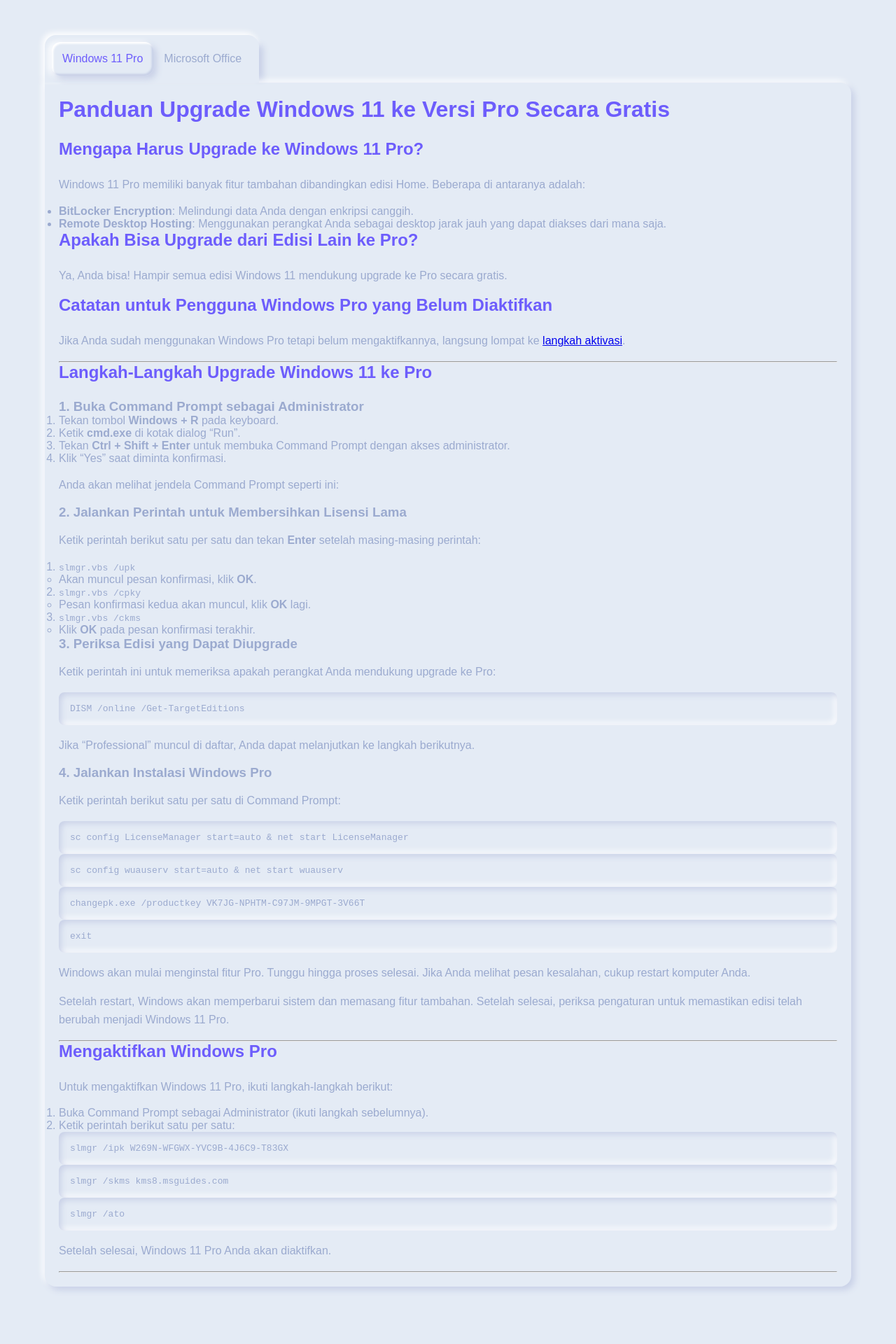
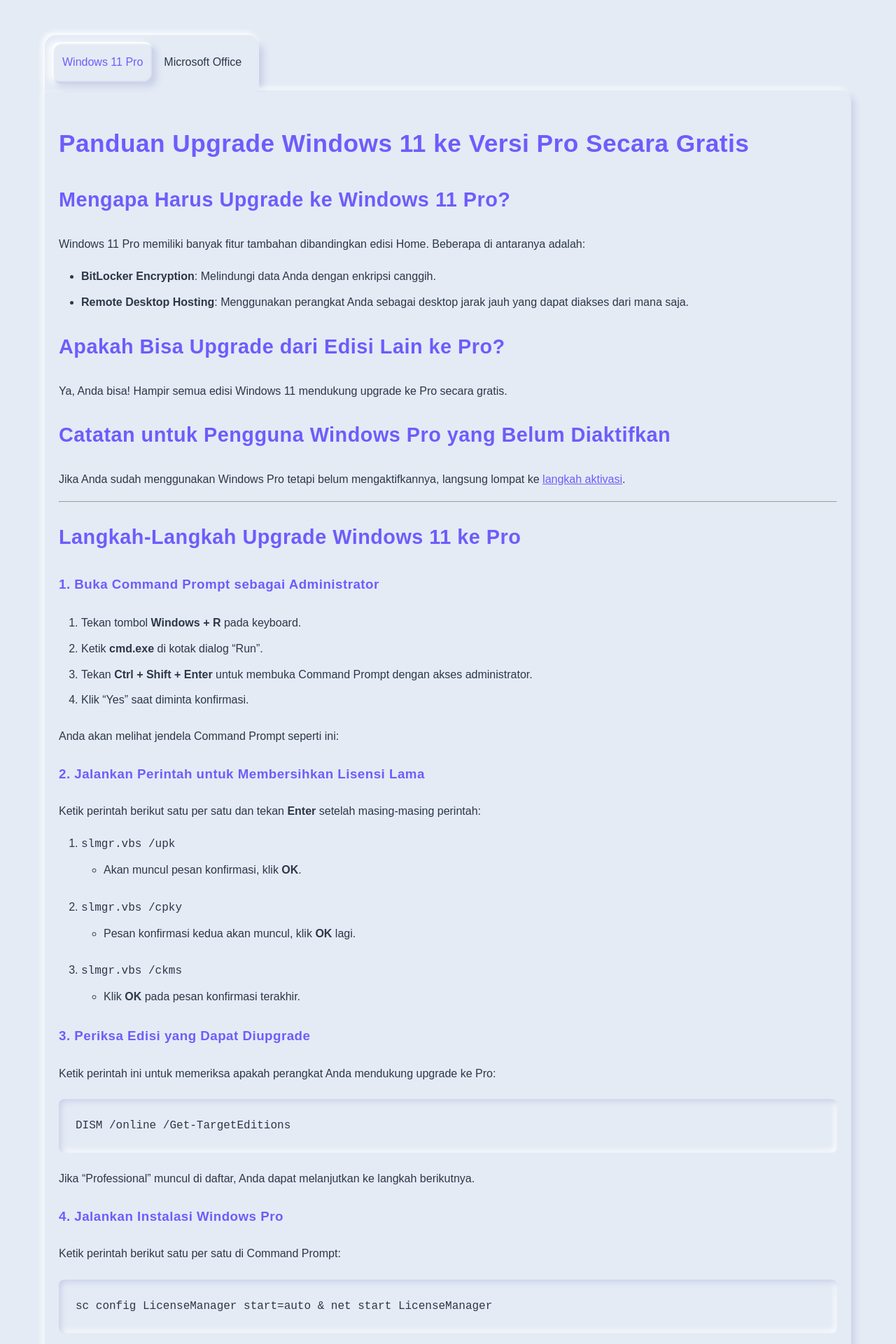
Before and after one commit to hndrapratamaa/Activate-Windows-11-Pro-for-free, a Jekyll site: the page built from index.md, in a window 1280 px wide. Shown: the top 1920 px of the page at 70% size. Built offline with Jekyll 4.4.1, drawn with Linux system fonts in a browser that asks for light colours.

Commit message:
Update neumorphic.css

```diff
--- a/assets/css/neumorphic.css
+++ b/assets/css/neumorphic.css
@@ -1,16 +1,8 @@
+/* Reset & Base Styles */
 * {
   margin: 0;
   padding: 0;
   box-sizing: border-box;
-}
-
-body {
-	display: flex;
-	padding-top: 50px;
-	justify-content: center;
-	font-family: "Poppins", sans-serif;
-	background-color: var(--bg-gray);
-	color: #9baacf;
 }
 
 :root {
@@ -18,8 +10,21 @@ body {
   --shadow-gray: #c8d0e7;
   --bg-gray: #e4ebf5;
   --text-purple: #6d5dfc;
+  --text-primary: #2d3748;
 }
 
+body {
+  display: flex;
+  padding-top: 50px;
+  justify-content: center;
+  font-family: "Poppins", sans-serif !important;
+  background-color: var(--bg-gray) !important;
+  color: var(--text-primary) !important;
+  line-height: 1.8 !important;
+  font-size: 16px !important;
+}
+
+/* Tabs Component */
 .tabs {
   width: 90%;
 }
@@ -38,8 +43,7 @@ body {
 .tabs .tabs--nav span {
   padding: 15px;
   display: block;
-	transition-delay: 0s;
-	transition-duration: 0.5s;
+  transition: all 0.5s;
   border-radius: 0.75rem;
   cursor: pointer;
 }
@@ -55,22 +59,15 @@ body {
 .tabs .tabs--nav span.active {
   color: var(--text-purple);
   transition-delay: 0.25s;
-	transition-duration: 0.5s;
 }
 
 .tabs .tabs--nav span:not(.active):hover {
-	/* 	box-shadow: inset 0.15em 0.15em 0.15em var(--shadow-white),
-		inset -0.15em -0.15em 0.15em var(--shadow-gray),
-		0.3rem 0.3rem 0.6rem var(--shadow-gray),
-		-0.3rem -0rem 0.6rem var(--shadow-white); */
   box-shadow: inset 0.2rem 0.2rem 0.5rem var(--shadow-gray),
     inset -0.2rem -0.2rem 0.5rem var(--shadow-white);
 }
 
 .tabs .tabs--nav .tabs--fx {
   position: absolute;
-	/* 	box-shadow: inset 0.2rem 0.2rem 0.5rem var(--shadow-gray),
-		inset -0.2rem -0.2rem 0.5rem var(--shadow-white); */
   box-shadow: inset 0.15em 0.15em 0.15em var(--shadow-white),
     inset -0.15em -0.15em 0.15em var(--shadow-gray),
     0.3rem 0.3rem 0.6rem var(--shadow-gray),
@@ -87,24 +84,62 @@ body {
   background-color: var(--bg-gray);
 }
 
-.tabs .tabs--content h2 {
-	color: var(--text-purple);
+/* Markdown Content Overrides */
+.markdown-body {
+  all: revert;
+  font-family: 'Poppins', sans-serif !important;
 }
 
-.tabs--content h1, .tabs--content h2 {
-    color: var(--text-purple);
-    margin-bottom: 1.5rem;
+h1, h2, h3 {
+  color: var(--text-purple) !important;
+  margin: 1.5rem 0 !important;
+  letter-spacing: 0.5px !important;
 }
 
-.tabs--content p {
-    line-height: 1.6;
-    margin: 1rem 0;
+h1 {
+  font-size: 2.2rem !important;
 }
 
-.tabs--content pre {
-    background: var(--bg-gray);
-    padding: 1rem;
-    border-radius: 0.5rem;
+h2 {
+  font-size: 1.8rem !important;
+}
+
+.tabs--content p, .markdown-body p {
+  line-height: 1.6 !important;
+  margin: 1.2rem 0 !important;
+}
+
+pre {
+  background: var(--bg-gray) !important;
+  padding: 1.5rem !important;
+  border-radius: 8px !important;
   box-shadow: inset 0.2rem 0.2rem 0.5rem var(--shadow-gray),
-                inset -0.2rem -0.2rem 0.5rem var(--shadow-white);
+            inset -0.2rem -0.2rem 0.5rem var(--shadow-white) !important;
+  margin: 1.5rem 0 !important;
 }
+
+ul, ol {
+  margin-left: 2rem !important;
+  margin-bottom: 1.5rem !important;
+}
+
+li {
+  margin: 0.5rem 0 !important;
+}
+
+table {
+  box-shadow: 0.3rem 0.3rem 0.6rem var(--shadow-gray),
+    -0.2rem -0.2rem 0.5rem var(--shadow-white) !important;
+  border-radius: 8px !important;
+  overflow: hidden;
+}
+
+th, td {
+  padding: 1rem !important;
+  background: var(--bg-gray) !important;
+}
+
+a {
+  color: var(--text-purple) !important;
+  text-decoration: underline !important;
+}
```
Lines whose indentation alone changed are shown as unchanged.
